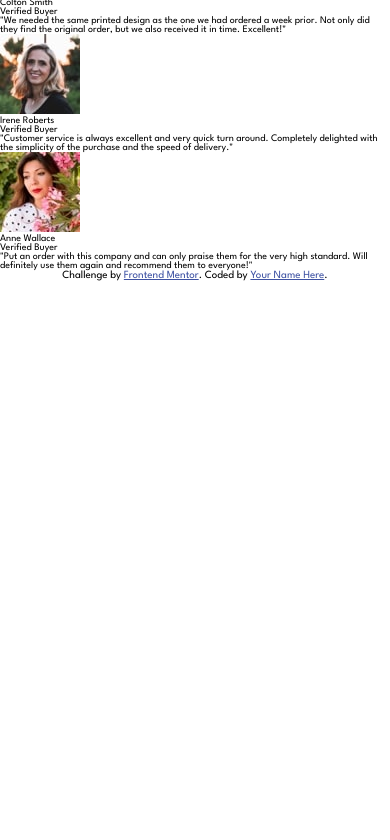
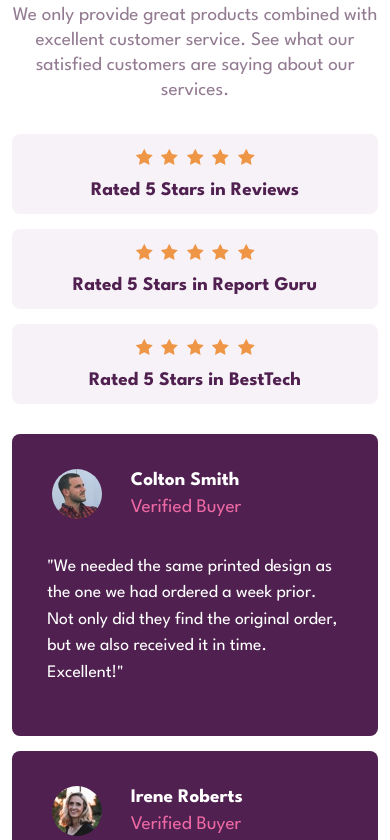
Before and after one commit to Zig94/Frontend-Mentor-social-section, a plain HTML site: page index.html in a window 390 px wide. Shown: the part 197-1037 px from the top of the page. Before the commit the page ends 844 px from the top, so only its background shows below. Drawn offline with Linux system fonts and the light colour scheme.

Commit message:
create mobile site

```diff
--- a/index.html
+++ b/index.html
@@ -22,8 +22,8 @@
 </head>
 
 <body>
-  <main class="main ">
-    <section class="social wrapper">
+  <main class="main wrapper">
+    <section class="social ">
       <div class="social__heading">
         <h1 class="social__heading-title">10,000+ of our users love our products.</h1>
         <p class="social__heading-text">We only provide great products combined with excellent customer service.
@@ -38,7 +38,7 @@
             <img src="./images/icon-star.svg" alt="">
             <img src="./images/icon-star.svg" alt="">
           </div>
-          <p class="social__box-stars-text">Rated 5 Stars in Reviews</p>
+          <p class="social__box-card-text">Rated 5 Stars in Reviews</p>
         </div>
         <div class="social__box-card">
           <div class="social__box-card-stars">
@@ -48,7 +48,7 @@
             <img src="./images/icon-star.svg" alt="">
             <img src="./images/icon-star.svg" alt="">
           </div>
-          <p class="social__box-stars-text">Rated 5 Stars in Report Guru</p>
+          <p class="social__box-card-text">Rated 5 Stars in Report Guru</p>
         </div>
         <div class="social__box-card">
           <div class="social__box-card-stars">
@@ -58,40 +58,42 @@
             <img src="./images/icon-star.svg" alt="">
             <img src="./images/icon-star.svg" alt="">
           </div>
-          <p class="social__box-stars-text">Rated 5 Stars in BestTech</p>
+          <p class="social__box-card-text">Rated 5 Stars in BestTech</p>
         </div>
       </div>
       <div class="social__opinions">
         <div class="social__opinions-card">
-          <div class="social__opinions-card-user"><img src="./images/image-colton.jpg" alt="avatar">
+          <div class="social__opinions-card-user"><img src="./images/image-colton.jpg" alt="avatar" class="img">
             <div class="social__opinions-card-user-name">
               <p class="name">Colton Smith</p>
               <p class="buyer">Verified Buyer</p>
             </div>
-            <p class="opinion-text">"We needed the same printed design as the one we had ordered a week prior.
-              Not only did they find the original order, but we also received it in time.
-              Excellent!"</p>
           </div>
+          <p class="option-text">"We needed the same printed design as the one we had ordered a week prior.
+            Not only did they find the original order, but we also received it in time.
+            Excellent!"</p>
+
         </div>
         <div class="social__opinions-card">
-          <div class="social__opinions-card-user"><img src="./images/image-irene.jpg" alt="avatar">
+          <div class="social__opinions-card-user"><img src="./images/image-irene.jpg" alt="avatar" class="img">
             <div class="social__opinions-card-user-name">
               <p class="name"> Irene Roberts</p>
               <p class="buyer">Verified Buyer</p>
             </div>
-            <p class="opinion-text">"Customer service is always excellent and very quick turn around. Completely
-              delighted with the simplicity of the purchase and the speed of delivery."</p>
           </div>
+          <p class="option-text">"Customer service is always excellent and very quick turn around. Completely
+            delighted with the simplicity of the purchase and the speed of delivery."</p>
+
         </div>
         <div class="social__opinions-card">
-          <div class="social__opinions-card-user"><img src="./images/image-anne.jpg" alt="avatar">
+          <div class="social__opinions-card-user"><img src="./images/image-anne.jpg" alt="avatar" class="img">
             <div class="social__opinions-card-user-name">
               <p class="name"> Anne Wallace</p>
               <p class="buyer">Verified Buyer</p>
             </div>
-            <p class="opinion-text">"Put an order with this company and can only praise them for the very high
-              standard. Will definitely use them again and recommend them to everyone!"</p>
           </div>
+          <p class="option-text">"Put an order with this company and can only praise them for the very high
+            standard. Will definitely use them again and recommend them to everyone!"</p>
         </div>
       </div>
 
--- a/sass/__colors.scss
+++ b/sass/__colors.scss
@@ -1,5 +1,5 @@
-$verydark: hsl(300, 43%, 22%);
-$pink: hsl(333, 80%, 67%);
-$darkmagenta: hsl(303, 10%, 53%);
-$lightmagenta: hsl(300, 24%, 96%);
+$verydark: hsl(300, 43%, 22%); //bg cards
+$pink: hsl(333, 80%, 67%); //buyer
+$darkmagenta: hsl(303, 10%, 53%); //text
+$lightmagenta: hsl(300, 24%, 96%); //bg stars
 $white: hsl(0, 0%, 100%);
--- a/sass/style.scss
+++ b/sass/style.scss
@@ -8,11 +8,109 @@
 body {
 	font-family: 'League Spartan', sans-serif;
 	font-size: 62.5%;
+	background-color: $white;
+
+
 }
 .wrapper {
 	margin: 0 auto;
 	width: 100%;
 	max-width: 1200px;
+}
+.social {
+	display: flex;
+	flex-direction: column;
+	align-items: center;
+	max-width: 100%;
+	// background-color: yellow;
+	&__heading {
+		text-align: center;
+		margin: 3em 1.2em;
+
+		&-title {
+			font-size: 2.5rem;
+			margin: 1em 1em 0.5em;
+			font-weight: bold;
+			color: $verydark;
+		}
+		&-text {
+			color: $darkmagenta;
+			font-size: 1.2rem;
+			font-weight: 400;
+			line-height: 1.3em;
+		}
+	}
+	&__box {
+		width: 100%;
+		max-width: 100%;
+		&-card {
+			max-width: 100%;
+			height: auto;
+			margin: 0 1.2em 1.5em;
+			padding: 1.5em 0;
+			display: flex;
+			flex-direction: column;
+			align-items: center;
+			gap: 1.5em;
+			border-radius: 8px;
+			background-color: $lightmagenta;
+			&-stars {
+				img {
+					padding: 0 0.3em;
+				}
+			}
+			&-text {
+				font-size: 1.2rem;
+				color: $verydark;
+				font-weight: bold;
+			}
+		}
+	}
+	&__opinions {
+		width: 100%;
+		&-card {
+			max-width: 100%;
+			height: auto;
+			margin: 1.5em 1.2em;
+			padding: 1.5em 0;
+			border-radius: 8px;
+			background-color: $verydark;
+            overflow: hidden;
+			&-user {
+				width: 100%;
+				height: 100%;
+				display: flex;
+				align-items: center;
+				margin: 2em 4em;
+				.img {
+					width: 50px;
+					border-radius: 50%;
+				}
+				&-name {
+					margin-left: 1.5em;
+					font-size: 1.2rem;
+					display: flex;
+					flex-direction: column;
+					justify-content: space-between;
+					gap: 0.5em;
+					.name {
+						color: $white;
+						font-weight: 600;
+					}
+					.buyer {
+						color: $pink;
+						font-weight: 400;
+					}
+				}
+			}
+			.option-text {
+				margin: 2em 2em;
+				font-size: 1.1rem;
+				color: $white;
+				line-height: 1.5em;
+			}
+		}
+	}
 }
 
 .footer {
```
Also changed, not shown: css/style.css, 1 other file.
